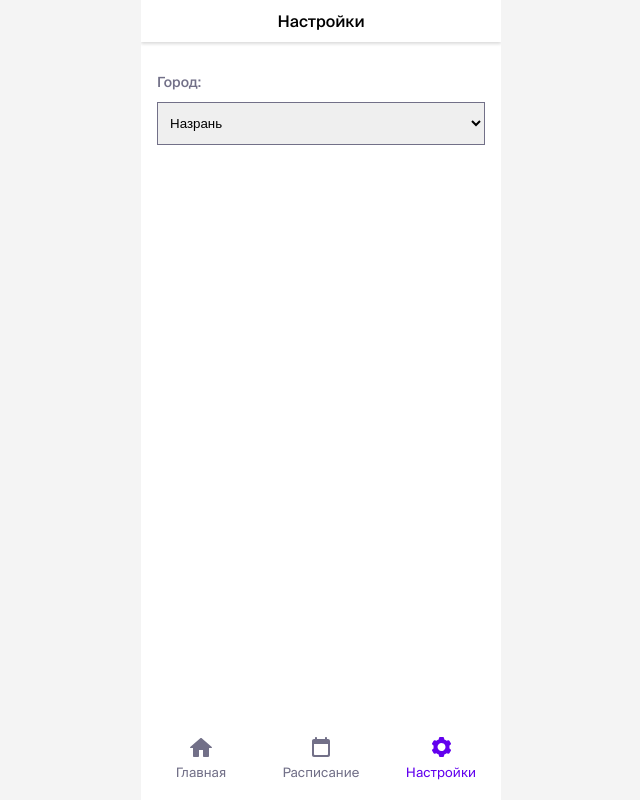
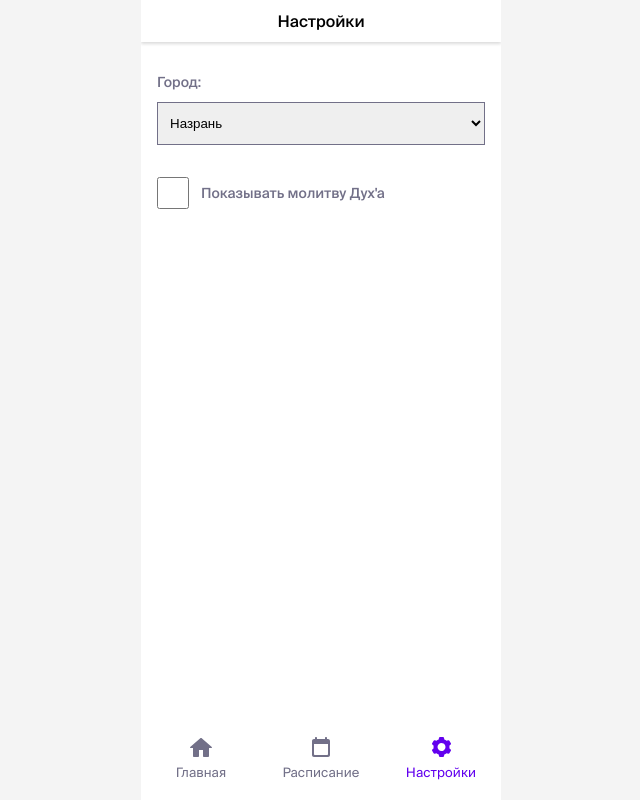
Before and after one commit to timurziev/asr, a Vue app: page / in a window 1280 px wide. Both pictures are taken after a click on the element "Настройки". Shown: the whole page, without its empty margins (319-959 px from the left). Built offline with nearby package versions, Linux system fonts and the light colour scheme.

Commit message:
add possibility to show Duhaa

```diff
--- a/src/components/Timetable.vue
+++ b/src/components/Timetable.vue
@@ -10,6 +10,16 @@
         <icon-question @click="showInfo('sunset')"/>
       </div>
       <span class="timetable__time">{{ today.sunset }}</span>
+    </div>
+    <div
+        v-if="settings.showDuhaa"
+        class="timetable__row timetable__row--secondary"
+    >
+      <span>Духа</span>
+      <span
+          class="timetable__time"
+          v-text="`${duhaa.start} — ${duhaa.end}`"
+      />
     </div>
     <div class="timetable__row">
       <span>Зухр</span>
@@ -46,15 +56,17 @@
 
 <script setup>
 import { computed } from 'vue'
-import { dateToString } from '../composables/useDate.js'
+import { dateToString, stringToDate } from '../composables/useDate.js'
 import { useSchedule } from '../composables/useSchedule.js'
 import IconQuestion from './icons/IconQuestion.vue'
+import useSettings from '../composables/useSettings.js'
 
 const emit = defineEmits([
   'info',
 ])
 
 const { today, startOfNight, endOfNight } = useSchedule()
+const { settings } = useSettings()
 
 let startTimestamp = startOfNight.value.getTime()
 let endTimestamp = endOfNight.value.getTime()
@@ -69,6 +81,16 @@ const third = computed(() => {
   return dateToString(
       new Date(endTimestamp - ((endTimestamp - startTimestamp) / 3))
   )
+})
+
+const duhaa = computed(() => {
+  const afterSunset = 20
+  const beforeZuhr = 5
+
+  return {
+    start: dateToString(new Date(stringToDate(today.value.sunset).getTime() + afterSunset * 60000)),
+    end: dateToString(new Date(stringToDate(today.value.zuhr).getTime() - beforeZuhr * 60000)),
+  }
 })
 
 const showInfo = (type) => {
--- a/src/components/sections/SettingsSection.vue
+++ b/src/components/sections/SettingsSection.vue
@@ -12,6 +12,19 @@
           <option value="nazran">Назрань</option>
           <option value="dubai">Дубай</option>
         </select>
+      </div>
+      <div class="form-group form-group--checkbox">
+        <input
+            type="checkbox"
+            class="checkbox"
+            id="showDuhaa"
+            v-model="settings.showDuhaa"
+        >
+        <label
+            class="form-group__label"
+            for="showDuhaa"
+            v-text="'Показывать молитву Дух\'а'"
+        />
       </div>
     </div>
   </section>
@@ -33,15 +46,30 @@ const onSelectChange = async () => {
 .form-group {
   display: block;
 
-  &__title {
-    margin-bottom: 12px;
+  &--checkbox {
+    display: flex;
+    align-items: center;
+  }
+
+  &__title,
+  &__label {
     font-weight: 500;
     font-size: 14px;
     color: #727088;
   }
 
+  &__title {
+    margin-bottom: 12px;
+  }
+
+  &__label {
+    margin-left: 12px;
+    user-select: none;
+    cursor: pointer;
+  }
+
   &:not(:last-child) {
-    margin-bottom: 16px;
+    margin-bottom: 32px;
   }
 }
 
@@ -55,4 +83,10 @@ const onSelectChange = async () => {
   border: 1px solid #727088;
   font-weight: 500;
 }
+
+.checkbox {
+  width: 32px;
+  height: 32px;
+  margin: 0;
+}
 </style>
--- a/src/composables/useSettings.js
+++ b/src/composables/useSettings.js
@@ -1,8 +1,9 @@
 import { ref, watch } from 'vue'
 
 const defaults = {
-  version: 1,
+  version: 2,
   location: 'nazran',
+  showDuhaa: false,
 }
 
 const storageSettingsString = localStorage.getItem('settings')
```
